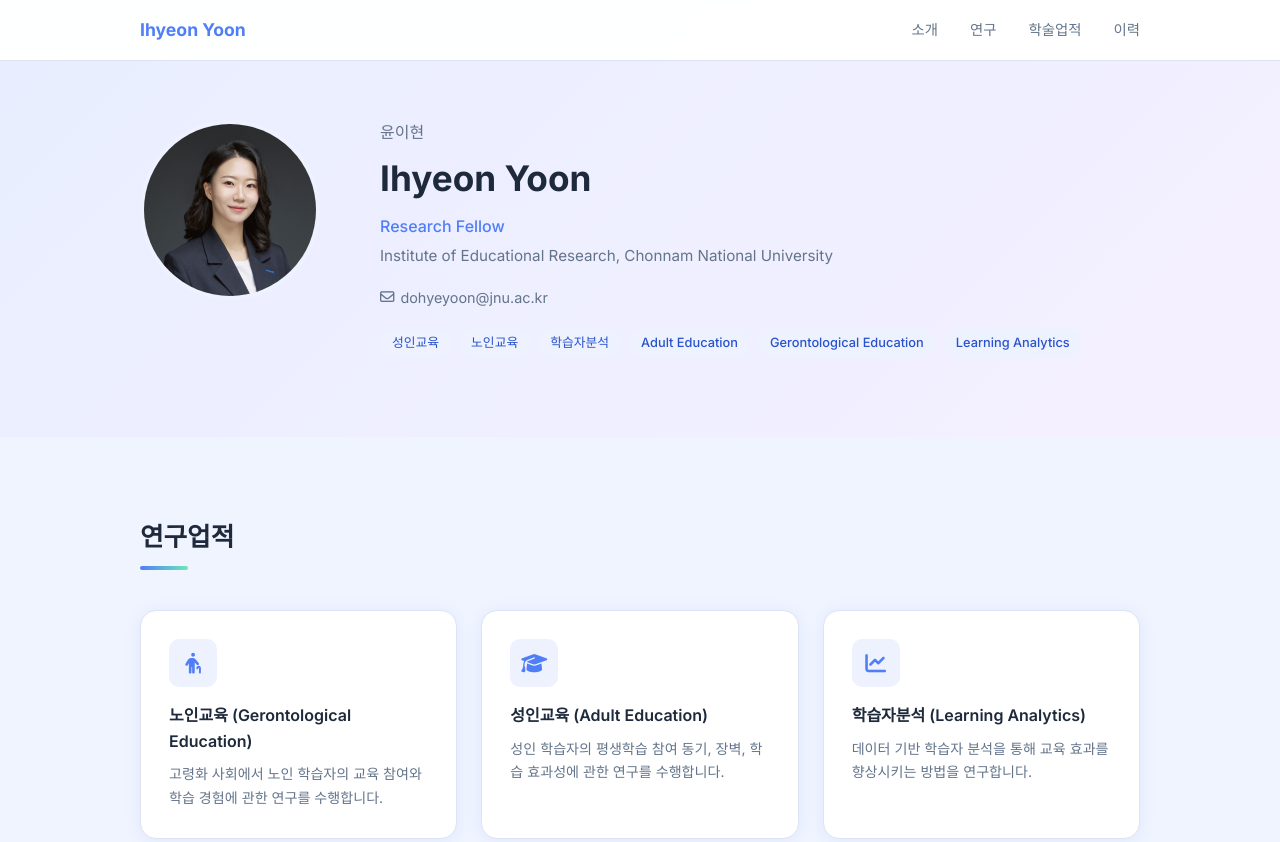
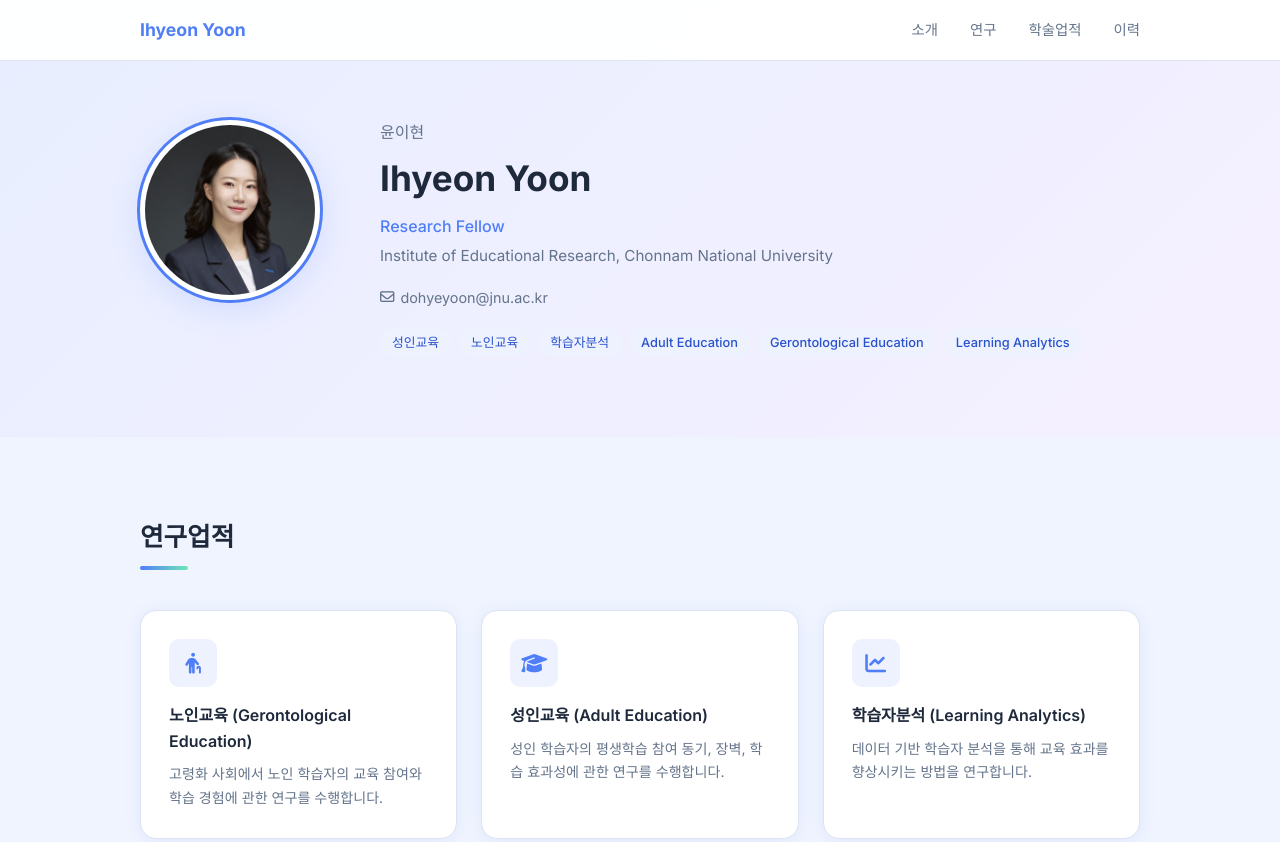
Before and after one commit to ihyeoneee/IHYEON-HOMPAGE, a plain HTML site: page index.html in a window 1280 px wide. Shown: the top 842 px of the page. Drawn offline with Linux system fonts and the light colour scheme.

Commit message:
auto-save: 2026-04-22 21:06:37

```diff
--- a/index.html
+++ b/index.html
@@ -83,7 +83,8 @@
       height: 180px;
       border-radius: 50%;
       object-fit: cover;
-      border: 4px solid var(--primary-light);
+      border: 5px solid var(--white);
+      box-shadow: 0 0 0 3px var(--primary), 0 8px 32px rgba(79,126,247,0.18);
       flex-shrink: 0;
       background: var(--primary-light);
       display: flex;
```
